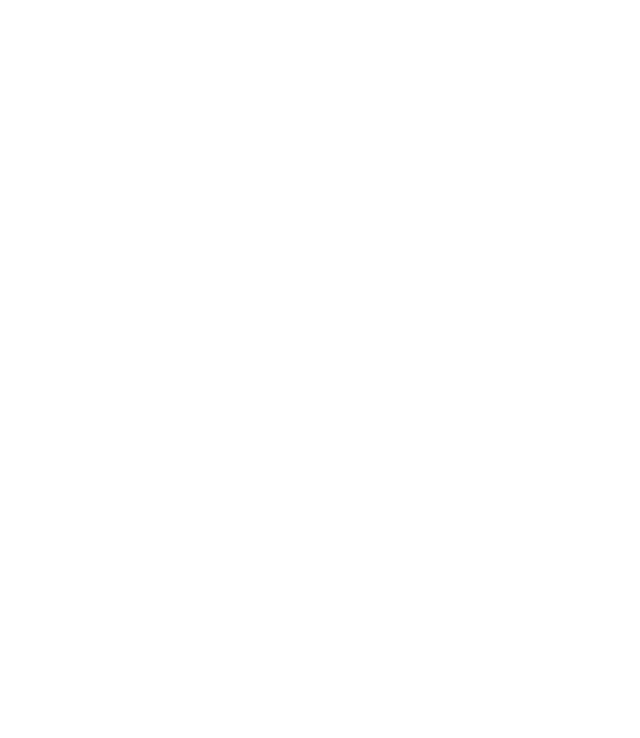
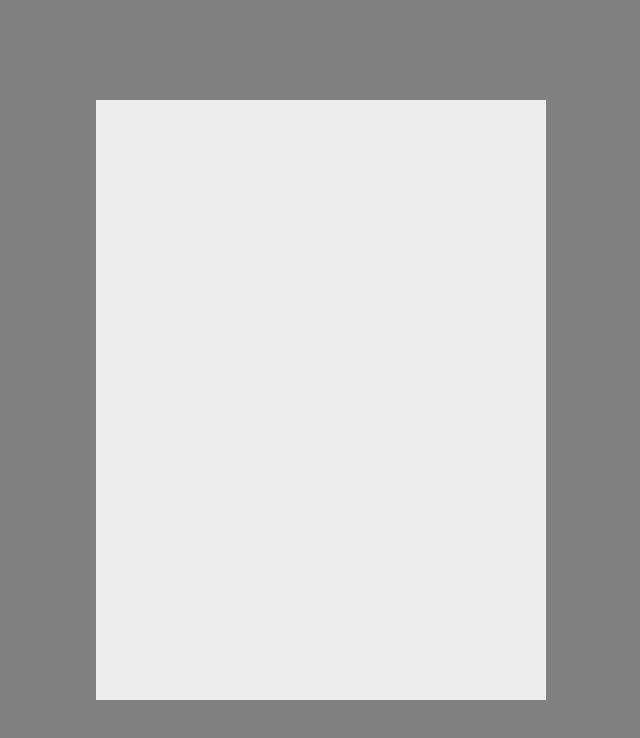
Before and after one commit to shehanm95/JsCalculator, a plain HTML site: page index.html in a window 1280 px wide. Shown: the whole page, without its empty margins (319-959 px from the left). Drawn offline with nearby package versions, Linux system fonts and the light colour scheme.

Commit message:
outer added

```diff
--- a/index.html
+++ b/index.html
@@ -6,22 +6,26 @@
     <title>JsCalculator</title>
      <link href="https://cdn.jsdelivr.net/npm/bootstrap@5.3.3/dist/css/bootstrap.min.css" rel="stylesheet" integrity="sha384-QWTKZyjpPEjISv5WaRU9OFeRpok6YctnYmDr5pNlyT2bRjXh0JMhjY6hW+ALEwIH" crossorigin="anonymous">
 </head>
-<body>
+<body class="d-flex justify-content-center align-items-center">
     <div class="outer">
 
     </div>
 </body>
 <style>
     :root{
-        background-color: gray;
+        --body-back-color:gray;
+        --calc-outer-back-color:rgb(237, 237, 237);
     }
 body{
     height: 100vh;
     display: flex;
+    background-color: var(--body-back-color);
 }
 
 .outer{
-
+    width: 450px;
+    height: 600px;
+    background-color: var(--calc-outer-back-color);
 }
 </style>
 <script src="https://cdn.jsdelivr.net/npm/bootstrap@5.3.3/dist/js/bootstrap.bundle.min.js" integrity="sha384-YvpcrYf0tY3lHB60NNkmXc5s9fDVZLESaAA55NDzOxhy9GkcIdslK1eN7N6jIeHz" crossorigin="anonymous"></script>
```
